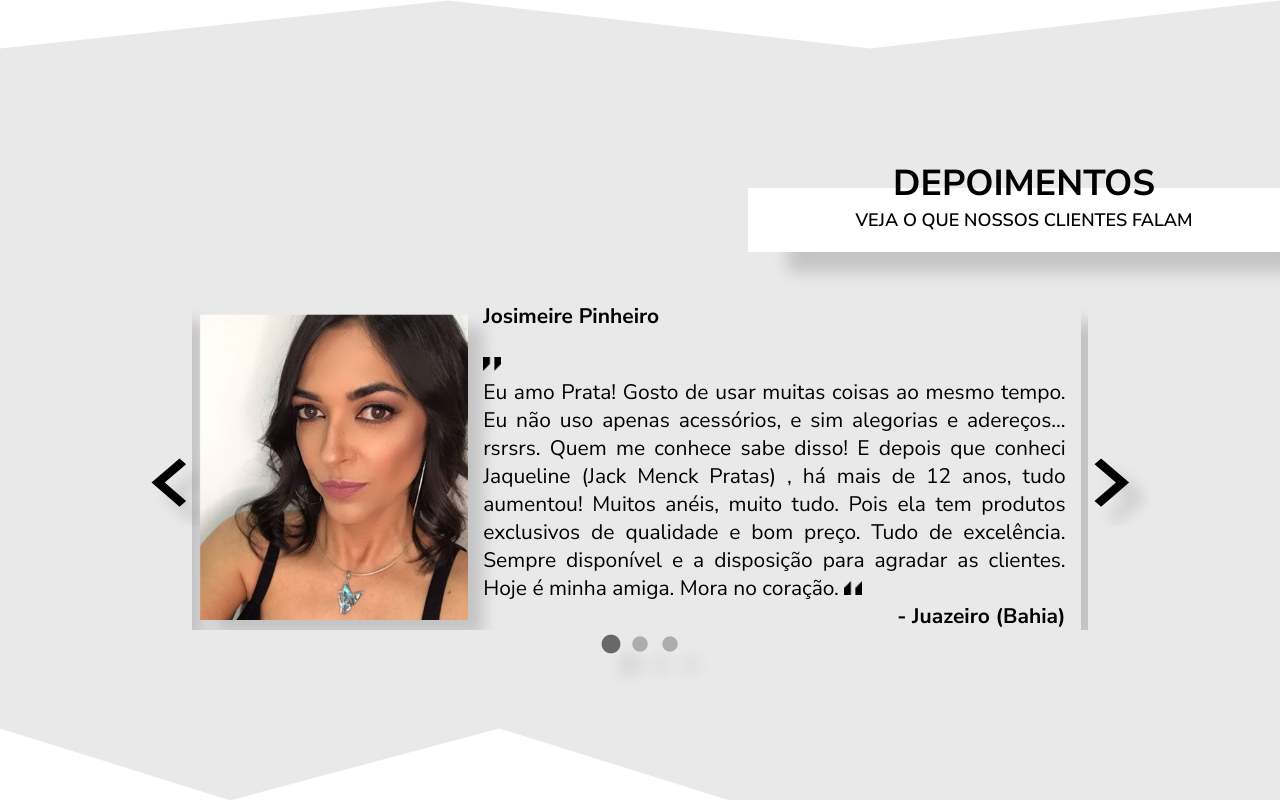
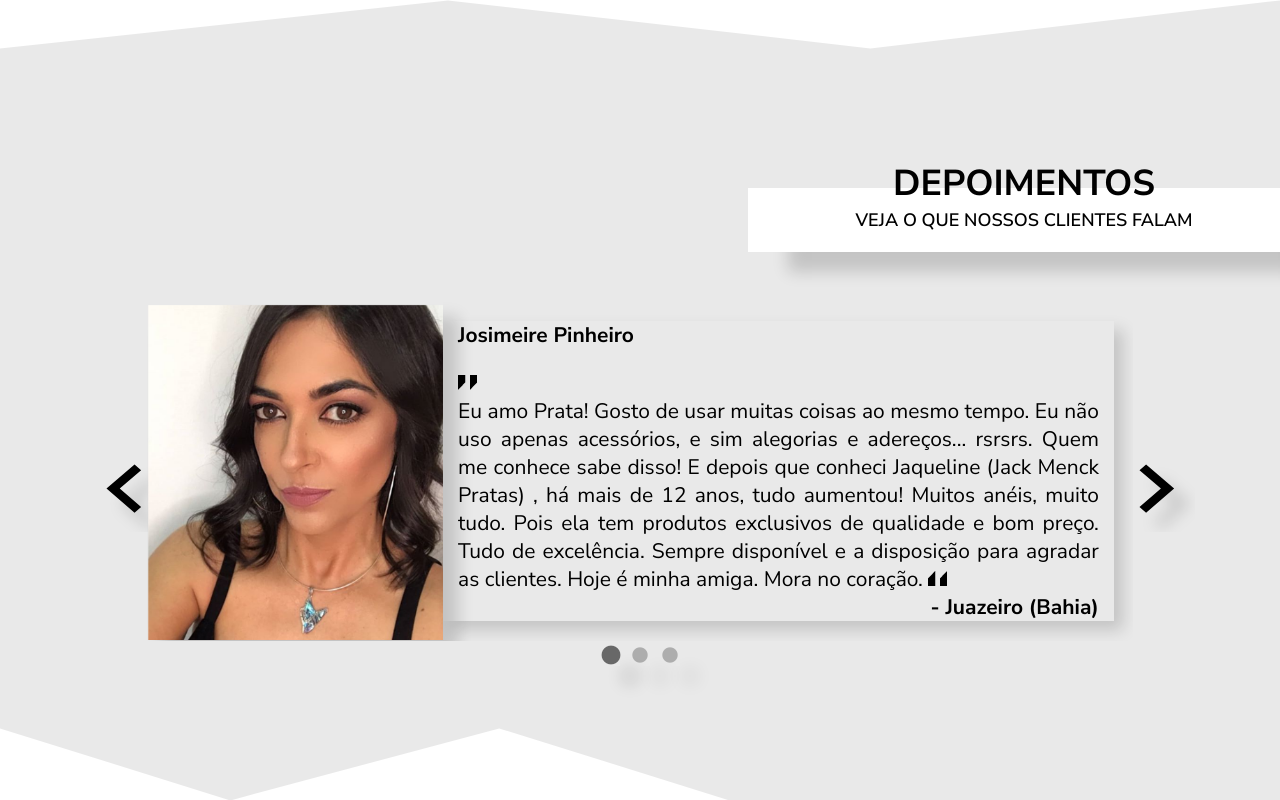
Before and after one commit to citi-onboarding/Pratas-onepage, a React (Create React App) app in the folder client/: page / in a window 1280 px wide. Shown: the part 2001-2801 px from the top of the page. Built offline with nearby package versions, Linux system fonts and the light colour scheme; no server answers.

Commit message:
Changed box-shadow of text, box shadow image and widht of section carrossel

```diff
--- a/client/src/components/Testimonials/Testimonials.css
+++ b/client/src/components/Testimonials/Testimonials.css
@@ -65,7 +65,7 @@ html {
 }
 
 .testimonials-session-carrossel {
-    width: 70%;
+    width: 77%;
     height: 45%;
 }
 
@@ -76,7 +76,7 @@ html {
     display: flex;
     flex-direction: row;
     align-items: center;
-    justify-content: center;
+    justify-content: flex-start;
 }
 
 .carrossel-image {
@@ -101,7 +101,7 @@ html {
 
     padding-right: 15px;
     padding-left: 15px;
-    box-shadow: 20px 20px 15px #00000029;
+    box-shadow: 9px 9px 15px #00000029;
 }
 
 .carrossel-text img {
@@ -143,6 +143,7 @@ h5 {
     }
     .carrossel-image {
         width: 33vh;
+        box-shadow: none;
     }
     .carrossel-text {
         width: 80%;
```
